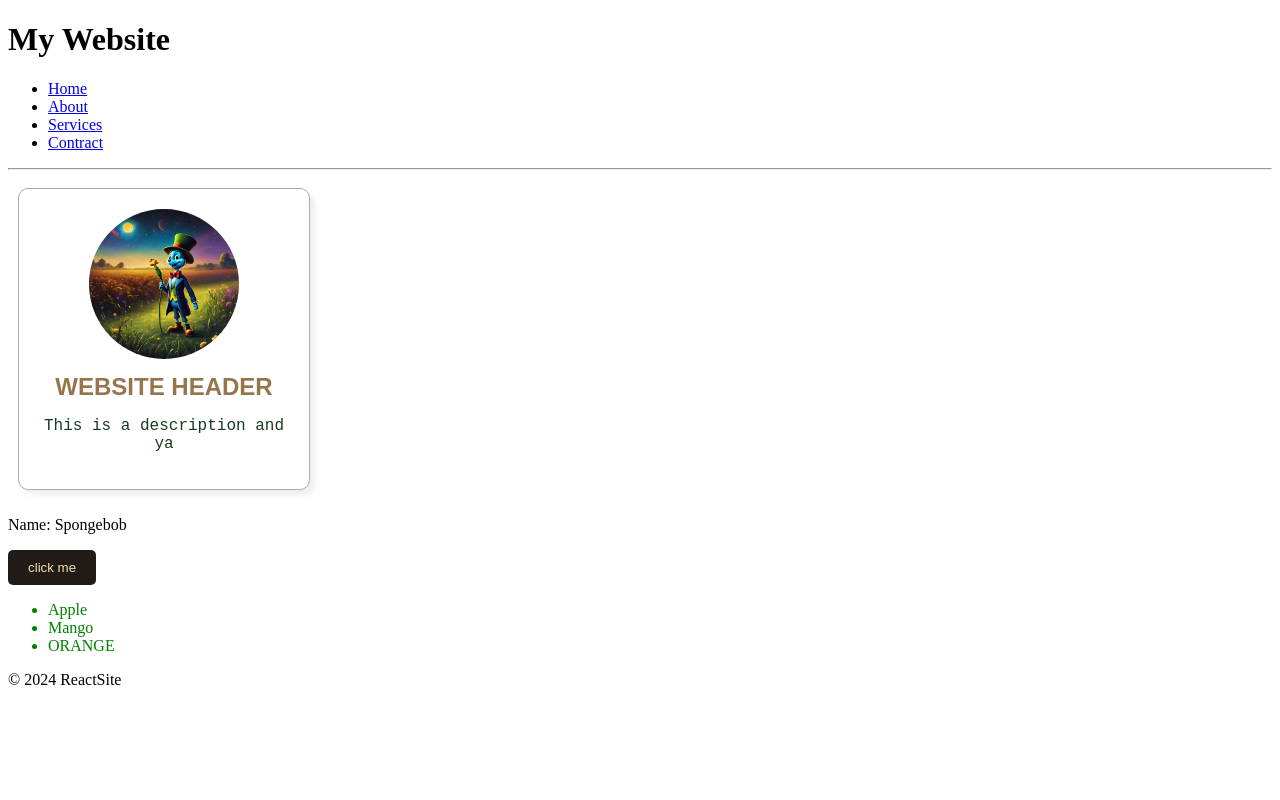
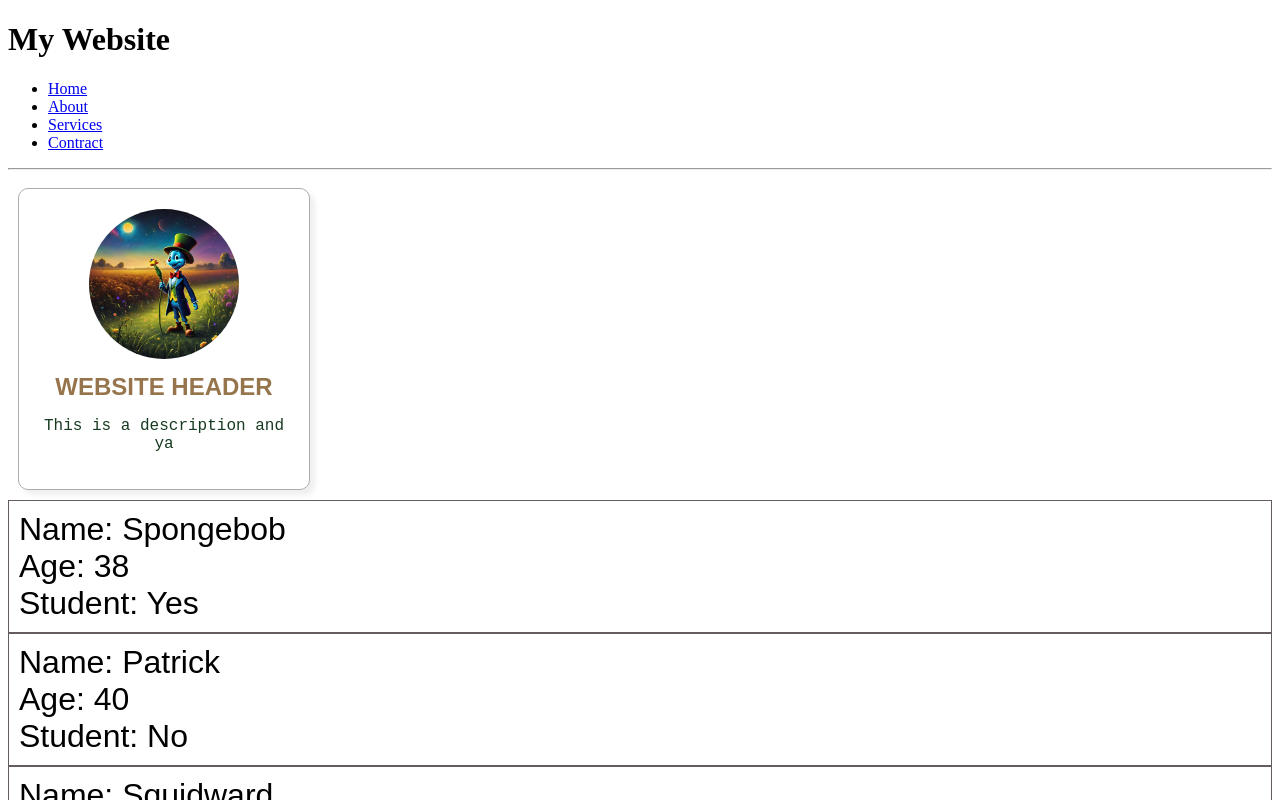
Before and after one commit to GazpachoBlaze/React-Course, a React (Vite) app: page / in a window 1280 px wide. Shown: the top 800 px of the page. Built offline with nearby package versions, Linux system fonts and the light colour scheme.

Commit message:
props and default props

```diff
--- a/src/App.jsx
+++ b/src/App.jsx
@@ -10,7 +10,11 @@ function App() {
     <>
       <Header/>
       <Card/>
-      <Student name="Spongebob" age={38}/>
+      <Student name="Spongebob" age={38} isStudent={true}/>
+      <Student name="Patrick" age={40} isStudent={false}/>
+      <Student name="Squidward" age={47} isStudent={false}/>
+      <Student name="Sandy" age={43} isStudent={true}/>
+      <Student/>
       <Button/>
       <Food/>
       <Footer/>
--- a/src/Student.jsx
+++ b/src/Student.jsx
@@ -1,10 +1,26 @@
+import PropTypes from "prop-types";
 
 function Student(props) {
     return (
-        <div>
+        <div className="student">
             <p>Name: {props.name}</p>
+            <p>Age: {props.age}</p>
+            <p>Student: {props.isStudent ? "Yes" : "No"}</p>
         </div>
     );
 }
 
+
+Student.propTypes = {
+    name: PropTypes.string,
+    age: PropTypes.number,
+    isStudent: PropTypes.bool,
+}
+
+Student.defaultProps = {
+    name: "Guest",
+    age: 0,
+    isStudent: false,
+}
+
 export default Student
--- a/src/index.css
+++ b/src/index.css
@@ -27,3 +27,16 @@
   font-family: 'Courier New', Courier, monospace;
   color: rgb(23, 59, 32);
 }
+
+
+.student {
+  font-family: Arial, Helvetica, sans-serif;
+  font-size: 2em;
+  padding: 10px;
+  border: 1px solid rgba(63, 53, 53, 0.8);
+}
+
+.student p {
+  margin: 0;
+
+}
```
